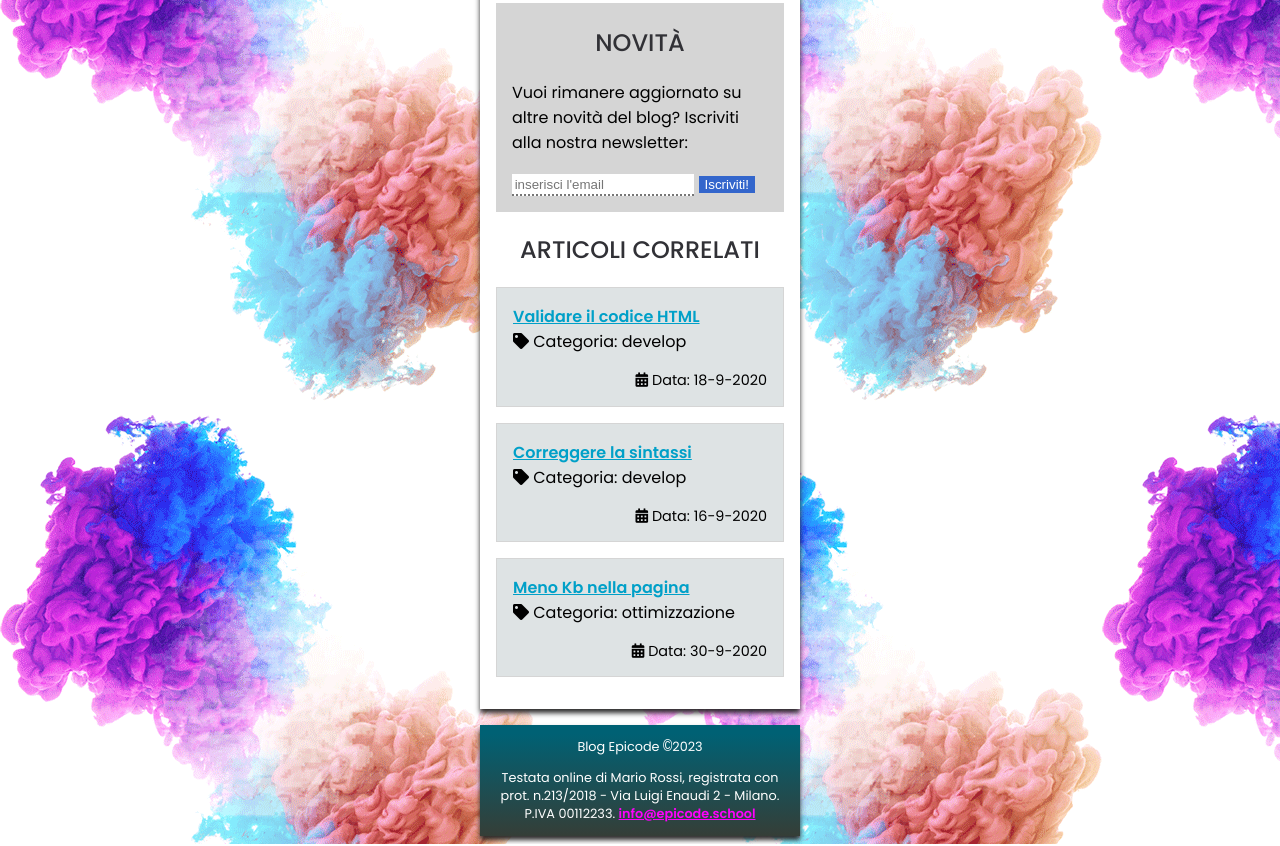
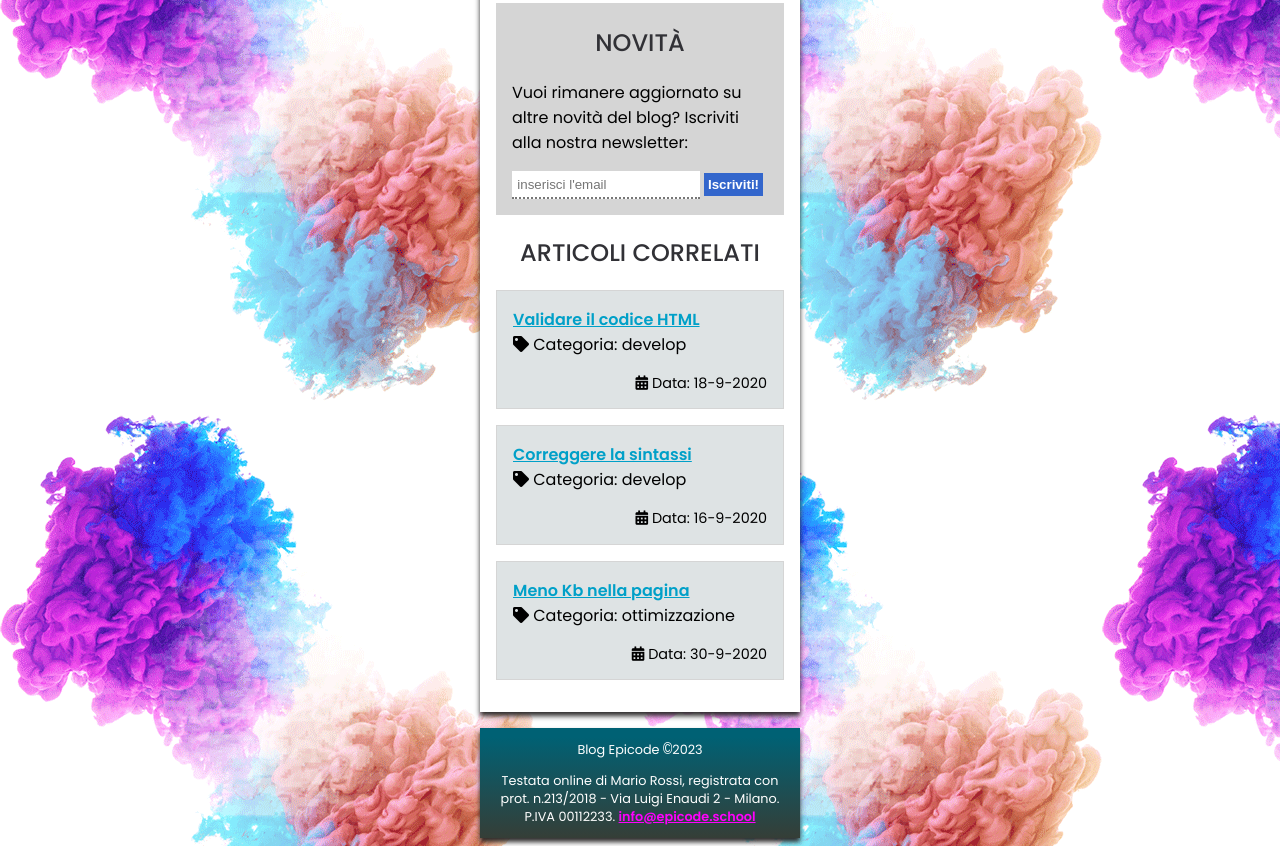
Before and after one commit to trixiamarie/front-end, a plain HTML site: page Esercizio Giorno 4/index.html in a window 1280 px wide. Shown: the part 2078-2924 px from the top of the page. Drawn offline with Linux system fonts and the light colour scheme.

Commit message:
Esercizio Giorno 4

```diff
--- a/Esercizio Giorno 4/assets/css/style.css
+++ b/Esercizio Giorno 4/assets/css/style.css
@@ -155,8 +155,9 @@ tr:nth-child(2n){
 button{
     background-color: #3366cc;
     color: white;
-    font-weight: 500;
+    font-weight: 600;
     border:none;
+    padding: 0.3em;
 }
 
 input{
@@ -164,7 +165,7 @@ input{
     border-top: 0px;
     border-left: 0px;
     border-right: 0px;
-    padding: 0.2em;
+    padding: 0.4em;
 }
 
 /* ELEMENTI NELL' ASIDE */
```
